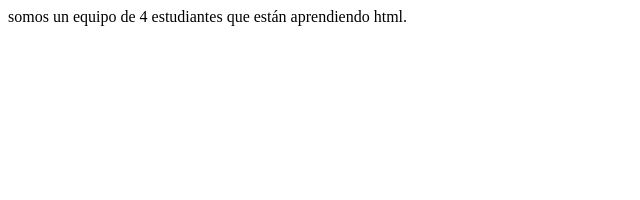
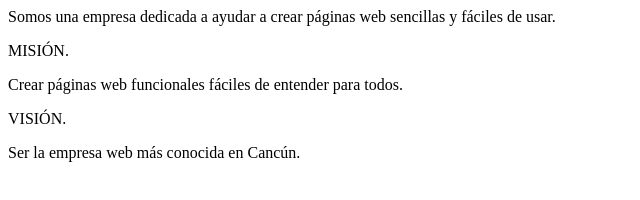
Before and after one commit to gengar4/gengar4.github.io, a plain HTML site: page nosotros/index.html in a window 1280 px wide. Shown: the whole page, without its empty margins (0-640 px from the left). Drawn offline with Linux system fonts and the light colour scheme.

Commit message:
Revise nosotros page content and title
Updated the content of the nosotros page to reflect the company's mission and vision.

```diff
--- a/nosotros/index.html
+++ b/nosotros/index.html
@@ -1,9 +1,14 @@
 <html>
   <head>
-  <meta charset="UTF-8">
-  <title>nosotros - aula O-9</title>
+  <title>NOSOTROS</title>
   </head>
   <body>
-    <p>somos un equipo de 4 estudiantes que están aprendiendo html.</p>
+    <p>Somos una empresa dedicada a ayudar a crear páginas web sencillas y fáciles de usar.</p>
+
+    <p>MISIÓN.</p>
+    <p>Crear páginas web funcionales fáciles de entender para todos.</p>
+
+    <p>VISIÓN.</p>
+    <p>Ser la empresa web más conocida en Cancún.</p>
   </body>
 </html>
```
